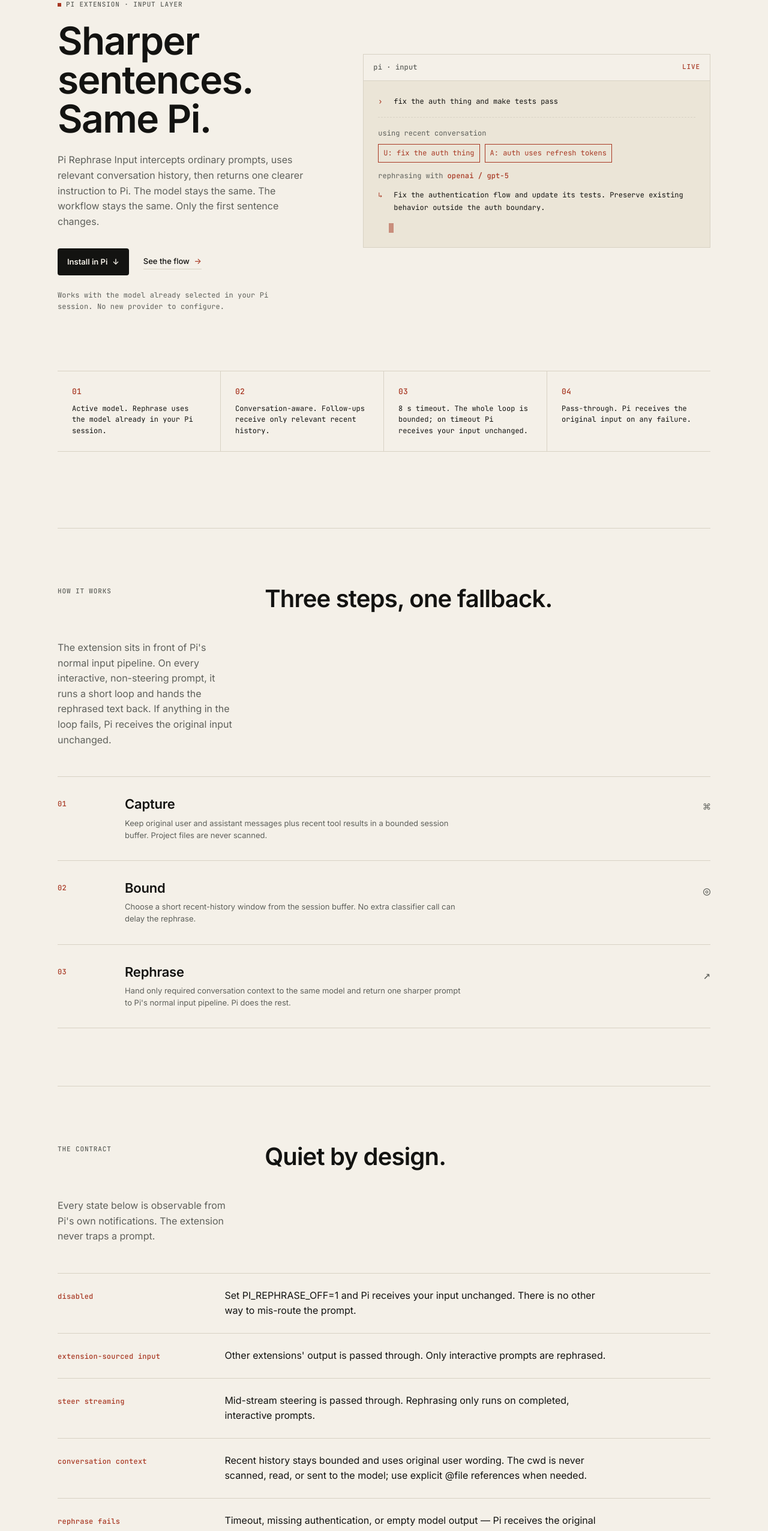
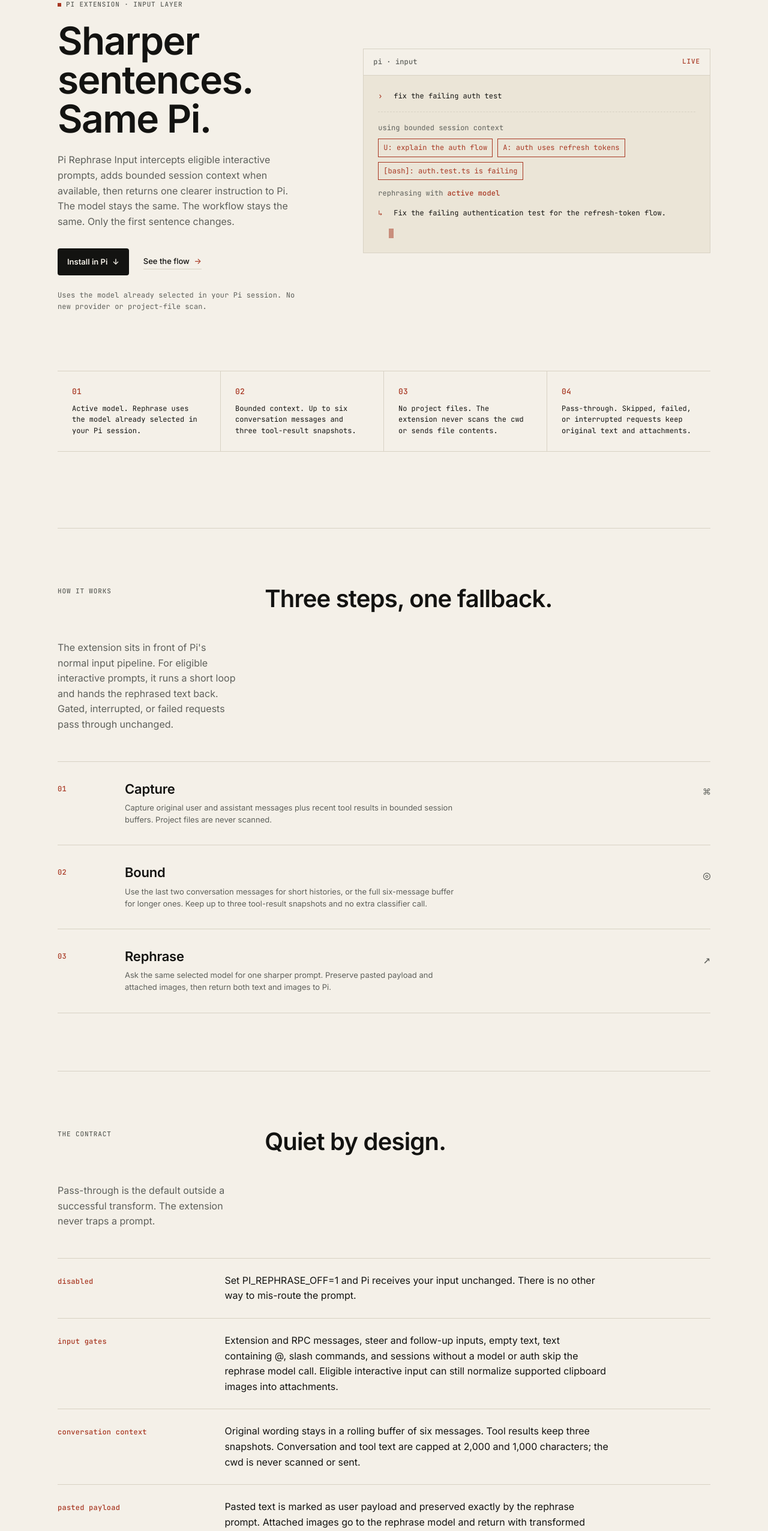
Before and after one commit to AungMyoKyaw/pi-rephrase-input, a website: page site/index.html in a window 1280 px wide. Shown: the part 235-2787 px from the top of the page at 60% size. Drawn offline with Linux system fonts and the light colour scheme.

Commit message:
docs: align site and README with current behavior

```diff
--- a/site/index.html
+++ b/site/index.html
@@ -4,7 +4,7 @@
     <meta charset="UTF-8" />
     <meta name="viewport" content="width=device-width, initial-scale=1" />
     <meta name="theme-color" content="#f4f0e8" />
-    <meta name="description" content="Pi Rephrase Input intercepts ordinary Pi prompts, uses relevant conversation history, then returns one clearer instruction. Same model. Same workflow. Better first sentence." />
+    <meta name="description" content="Pi Rephrase Input adds bounded session context to eligible Pi prompts, then returns one clearer instruction through the same model and workflow." />
     <script>document.documentElement.classList.replace("no-js", "js");</script>
     <link rel="icon" href="./favicon.svg" type="image/svg+xml" />
     <link rel="apple-touch-icon" href="./favicon.svg" />
@@ -38,13 +38,13 @@
             <p class="eyebrow"><span class="eyebrow-dot" aria-hidden="true"></span> Pi extension · Input layer</p>
             <h1 id="hero-title" class="display">Sharper sentences.<br />Same Pi.</h1>
             <p class="lede">
-              Pi Rephrase Input intercepts ordinary prompts, uses relevant conversation history, then returns one clearer instruction to Pi. The model stays the same. The workflow stays the same. Only the first sentence changes.
+              Pi Rephrase Input intercepts eligible interactive prompts, adds bounded session context when available, then returns one clearer instruction to Pi. The model stays the same. The workflow stays the same. Only the first sentence changes.
             </p>
             <div class="hero-actions">
               <a class="button button-primary" href="#install">Install in Pi <span aria-hidden="true">↓</span></a>
               <a class="link-arrow" href="#how-it-works">See the flow <span aria-hidden="true">→</span></a>
             </div>
-            <p class="microcopy">Works with the model already selected in your Pi session. No new provider to configure.</p>
+            <p class="microcopy">Uses the model already selected in your Pi session. No new provider or project-file scan.</p>
           </div>
 
           <aside class="hero-console" aria-label="Example input and rephrased output">
@@ -56,21 +56,22 @@
               <div class="console-body">
                 <div class="console-line">
                   <span class="prompt accent-text" aria-hidden="true">›</span>
-                  <span class="input">fix the auth thing and make tests pass</span>
+                  <span class="input">fix the failing auth test</span>
                 </div>
 
                 <hr class="console-rule" aria-hidden="true" />
 
-                <p class="console-caption">using recent conversation</p>
-                <ul class="file-pills" aria-label="Recent conversation">
-                  <li class="pill pill-selected">U: fix the auth thing</li>
+                <p class="console-caption">using bounded session context</p>
+                <ul class="file-pills" aria-label="Recent conversation and tool results">
+                  <li class="pill pill-selected">U: explain the auth flow</li>
                   <li class="pill pill-selected">A: auth uses refresh tokens</li>
+                  <li class="pill pill-selected">[bash]: auth.test.ts is failing</li>
                 </ul>
 
-                <p class="console-caption">rephrasing with <span class="mono-strong accent-text">openai / gpt-5</span></p>
+                <p class="console-caption">rephrasing with <span class="mono-strong accent-text">active model</span></p>
                 <div class="console-output">
                   <span class="prompt accent-text" aria-hidden="true">↳</span>
-                  <span class="output-text">Fix the authentication flow and update its tests. Preserve existing behavior outside the auth boundary.</span>
+                  <span class="output-text">Fix the failing authentication test for the refresh-token flow.</span>
                 </div>
 
                 <div class="cursor-block" aria-hidden="true"></div>
@@ -82,19 +83,19 @@
         <section class="proof-line" aria-label="Product properties" data-reveal>
           <div class="proof-cell">
             <span class="proof-number">01</span>
-            <span class="proof-label">Active model. Rephrase uses the model already in your Pi session.</span>
+            <span class="proof-label">Active model. Rephrase uses the model already selected in your Pi session.</span>
           </div>
           <div class="proof-cell">
             <span class="proof-number">02</span>
-            <span class="proof-label">Conversation-aware. Follow-ups receive only relevant recent history.</span>
+            <span class="proof-label">Bounded context. Up to six conversation messages and three tool-result snapshots.</span>
           </div>
           <div class="proof-cell">
             <span class="proof-number">03</span>
-            <span class="proof-label">8 s timeout. The whole loop is bounded; on timeout Pi receives your input unchanged.</span>
+            <span class="proof-label">No project files. The extension never scans the cwd or sends file contents.</span>
           </div>
           <div class="proof-cell">
             <span class="proof-number">04</span>
-            <span class="proof-label">Pass-through. Pi receives the original input on any failure.</span>
+            <span class="proof-label">Pass-through. Skipped, failed, or interrupted requests keep original text and attachments.</span>
           </div>
         </section>
 
@@ -103,7 +104,7 @@
             <p class="eyebrow">How it works</p>
             <h2 id="how-title">Three steps, one fallback.</h2>
             <p class="lede">
-              The extension sits in front of Pi's normal input pipeline. On every interactive, non-steering prompt, it runs a short loop and hands the rephrased text back. If anything in the loop fails, Pi receives the original input unchanged.
+              The extension sits in front of Pi's normal input pipeline. For eligible interactive prompts, it runs a short loop and hands the rephrased text back. Gated, interrupted, or failed requests pass through unchanged.
             </p>
           </header>
 
@@ -112,7 +113,7 @@
               <span class="step-num">01</span>
               <div class="step-body">
                 <h3>Capture</h3>
-                <p>Keep original user and assistant messages plus recent tool results in a bounded session buffer. Project files are never scanned.</p>
+                <p>Capture original user and assistant messages plus recent tool results in bounded session buffers. Project files are never scanned.</p>
               </div>
               <span class="step-symbol" aria-hidden="true">⌘</span>
             </li>
@@ -120,7 +121,7 @@
               <span class="step-num">02</span>
               <div class="step-body">
                 <h3>Bound</h3>
-                <p>Choose a short recent-history window from the session buffer. No extra classifier call can delay the rephrase.</p>
+                <p>Use the last two conversation messages for short histories, or the full six-message buffer for longer ones. Keep up to three tool-result snapshots and no extra classifier call.</p>
               </div>
               <span class="step-symbol" aria-hidden="true">◎</span>
             </li>
@@ -128,7 +129,7 @@
               <span class="step-num">03</span>
               <div class="step-body">
                 <h3>Rephrase</h3>
-                <p>Hand only required conversation context to the same model and return one sharper prompt to Pi's normal input pipeline. Pi does the rest.</p>
+                <p>Ask the same selected model for one sharper prompt. Preserve pasted payload and attached images, then return both text and images to Pi.</p>
               </div>
               <span class="step-symbol" aria-hidden="true">↗</span>
             </li>
@@ -140,7 +141,7 @@
             <p class="eyebrow">The contract</p>
             <h2 id="contract-title">Quiet by design.</h2>
             <p class="lede">
-              Every state below is observable from Pi's own notifications. The extension never traps a prompt.
+              Pass-through is the default outside a successful transform. The extension never traps a prompt.
             </p>
           </header>
 
@@ -150,20 +151,20 @@
               <dd>Set <span class="mono">PI_REPHRASE_OFF=1</span> and Pi receives your input unchanged. There is no other way to mis-route the prompt.</dd>
             </div>
             <div class="contract-row">
-              <dt class="mono">extension-sourced input</dt>
-              <dd>Other extensions' output is passed through. Only interactive prompts are rephrased.</dd>
-            </div>
-            <div class="contract-row">
-              <dt class="mono">steer streaming</dt>
-              <dd>Mid-stream steering is passed through. Rephrasing only runs on completed, interactive prompts.</dd>
+              <dt class="mono">input gates</dt>
+              <dd>Extension and RPC messages, steer and follow-up inputs, empty text, text containing <span class="mono">@</span>, slash commands, and sessions without a model or auth skip the rephrase model call. Eligible interactive input can still normalize supported clipboard images into attachments.</dd>
             </div>
             <div class="contract-row">
               <dt class="mono">conversation context</dt>
-              <dd>Recent history stays bounded and uses original user wording. The cwd is never scanned, read, or sent to the model; use explicit <span class="mono">@file</span> references when needed.</dd>
+              <dd>Original wording stays in a rolling buffer of six messages. Tool results keep three snapshots. Conversation and tool text are capped at 2,000 and 1,000 characters; the cwd is never scanned or sent.</dd>
             </div>
             <div class="contract-row">
-              <dt class="mono">rephrase fails</dt>
-              <dd>Timeout, missing authentication, or empty model output — Pi receives the original input. Set <span class="mono">PI_REPHRASE_DEBUG=1</span> to see the rephrased text in stderr.</dd>
+              <dt class="mono">pasted payload</dt>
+              <dd>Pasted text is marked as user payload and preserved exactly by the rephrase prompt. Attached images go to the rephrase model and return with transformed input. Pi TUI clipboard paths are decoded from its temporary directory and removed from the text.</dd>
+            </div>
+            <div class="contract-row">
+              <dt class="mono">interrupt or failure</dt>
+              <dd>TUI Escape and Ctrl-C abort active requests. Timeout, provider error, empty output, or retry exhaustion sends original text and attachments through. <span class="mono">PI_REPHRASE_DEBUG=1</span> logs diagnostics to stderr.</dd>
             </div>
           </dl>
         </section>
@@ -189,27 +190,27 @@
               <tr>
                 <td class="mono config-name"><span class="config-mobile-label" aria-hidden="true">Name</span>PI_REPHRASE_TIMEOUT_MS</td>
                 <td class="mono config-default"><span class="config-mobile-label" aria-hidden="true">Default</span>8000</td>
-                <td class="config-desc"><span class="config-mobile-label" aria-hidden="true">Effect</span>Maximum time for each rephrase attempt.</td>
+                <td class="config-desc"><span class="config-mobile-label" aria-hidden="true">Effect</span>Wall-clock cap for each rephrase attempt; retries can add more total time.</td>
               </tr>
               <tr>
                 <td class="mono config-name"><span class="config-mobile-label" aria-hidden="true">Name</span>PI_REPHRASE_MAX_RETRIES</td>
                 <td class="mono config-default"><span class="config-mobile-label" aria-hidden="true">Default</span>2</td>
-                <td class="config-desc"><span class="config-mobile-label" aria-hidden="true">Effect</span>Retries transient rephrase failures.</td>
+                <td class="config-desc"><span class="config-mobile-label" aria-hidden="true">Effect</span>Additional attempts after transient thrown errors; <span class="mono">0</span> disables retries.</td>
               </tr>
               <tr>
                 <td class="mono config-name"><span class="config-mobile-label" aria-hidden="true">Name</span>PI_REPHRASE_RETRY_BASE_MS</td>
                 <td class="mono config-default"><span class="config-mobile-label" aria-hidden="true">Default</span>500</td>
-                <td class="config-desc"><span class="config-mobile-label" aria-hidden="true">Effect</span>Base delay for exponential retry backoff.</td>
+                <td class="config-desc"><span class="config-mobile-label" aria-hidden="true">Effect</span>Base cap for jittered exponential retry backoff.</td>
               </tr>
               <tr>
                 <td class="mono config-name"><span class="config-mobile-label" aria-hidden="true">Name</span>PI_REPHRASE_OFF</td>
-                <td class="mono config-default"><span class="config-mobile-label" aria-hidden="true">Default</span>0</td>
+                <td class="mono config-default"><span class="config-mobile-label" aria-hidden="true">Default</span>unset</td>
                 <td class="config-desc"><span class="config-mobile-label" aria-hidden="true">Effect</span>Set to <span class="mono">1</span> to bypass rephrasing entirely.</td>
               </tr>
               <tr>
                 <td class="mono config-name"><span class="config-mobile-label" aria-hidden="true">Name</span>PI_REPHRASE_DEBUG</td>
-                <td class="mono config-default"><span class="config-mobile-label" aria-hidden="true">Default</span>0</td>
-                <td class="config-desc"><span class="config-mobile-label" aria-hidden="true">Effect</span>Set to <span class="mono">1</span> to write the rephrased text to stderr.</td>
+                <td class="mono config-default"><span class="config-mobile-label" aria-hidden="true">Default</span>unset</td>
+                <td class="config-desc"><span class="config-mobile-label" aria-hidden="true">Effect</span>Set to <span class="mono">1</span> to log rephrased output and retry/skip/interrupt diagnostics to stderr.</td>
               </tr>
             </tbody>
           </table>
@@ -218,14 +219,14 @@
         <section class="section install" id="install" aria-labelledby="install-title" data-reveal>
           <div class="install-panel">
             <p class="eyebrow">Install</p>
-            <h2 id="install-title">One command. Private repo.</h2>
+            <h2 id="install-title">One command. SSH access.</h2>
             <p class="lede">
-              The package is hosted on GitHub and requires SSH authentication. After install, Pi loads the extension on every session until you remove it.
+              The private package is hosted on GitHub and uses SSH authentication. Pin <span class="mono">master</span> when installing; Pi loads the extension on every session until you remove it.
             </p>
 
             <div class="command-row">
-              <code class="command"><span class="command-prompt" aria-hidden="true">$</span> pi install git:git@github.com:AungMyoKyaw/pi-rephrase-input</code>
-              <button class="copy-button" type="button" data-copy="pi install git:git@github.com:AungMyoKyaw/pi-rephrase-input" aria-label="Copy install command">Copy</button>
+              <code class="command"><span class="command-prompt" aria-hidden="true">$</span> pi install git:git@github.com:AungMyoKyaw/pi-rephrase-input@master</code>
+              <button class="copy-button" type="button" data-copy="pi install git:git@github.com:AungMyoKyaw/pi-rephrase-input@master" aria-label="Copy install command">Copy</button>
             </div>
             <span class="sr-only copy-status" data-copy-status role="status" aria-live="polite" aria-atomic="true"></span>
 
```
Also changed, not shown: README.md.
